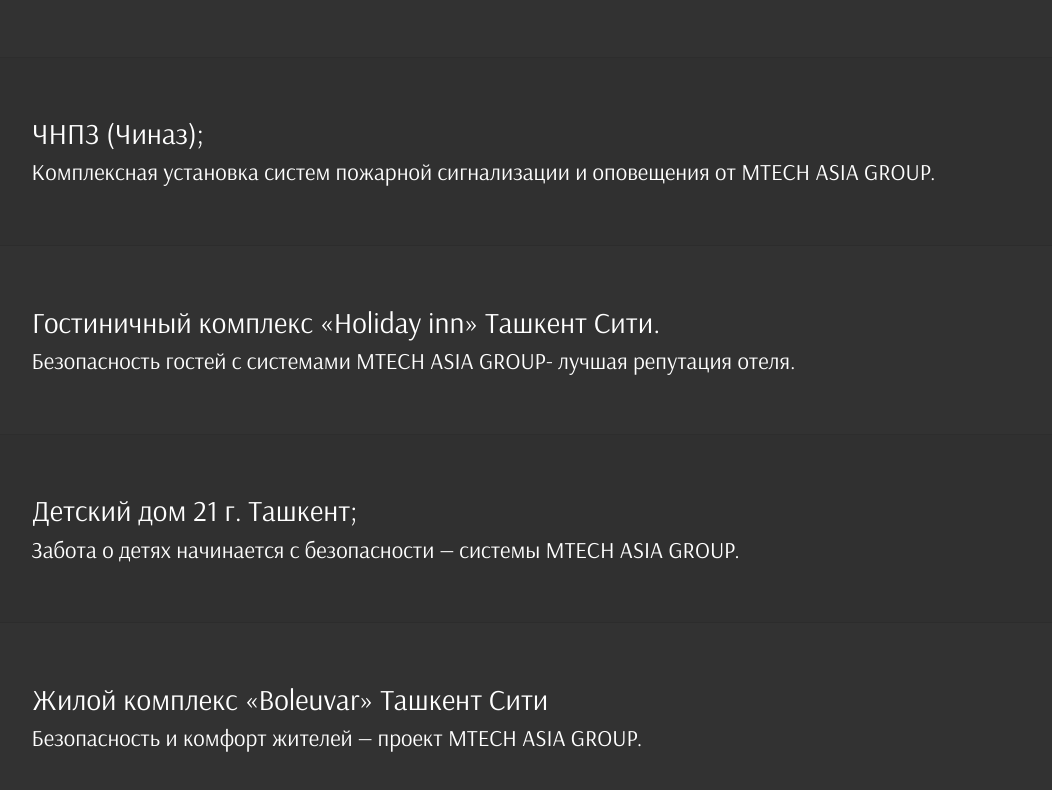
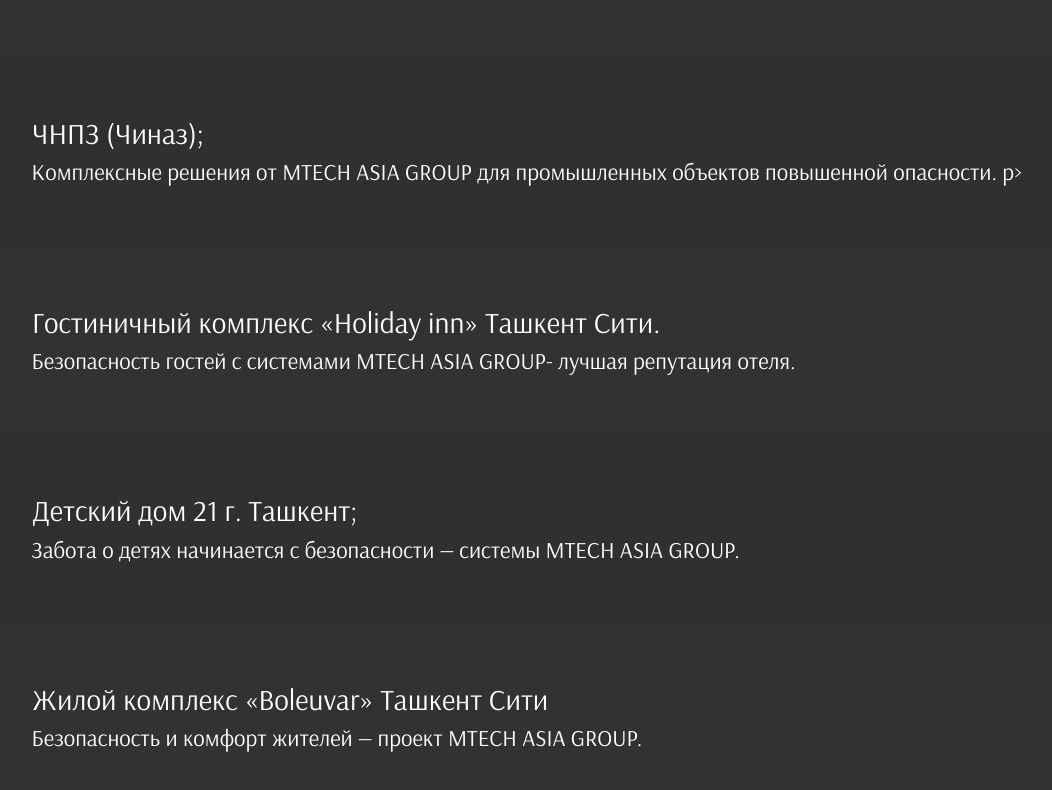
Before and after one commit to Veni0010/product_page2, a plain HTML site: page index.html in a window 1280 px wide. Shown: the part 3044-3834 px from the top of the page, without its empty margins (10-1062 px from the left). Drawn offline with Linux system fonts and the light colour scheme.

Commit message:
index.html

```diff
--- a/index.html
+++ b/index.html
@@ -212,8 +212,8 @@
 		</div>
 		<div href="#" class="magic-list__item">
 			<div class="magic-list__header">ЧНПЗ (Чиназ);</div>
-			<p class="magic-list__header_description">Комплексная установка систем пожарной сигнализации и оповещения от MTECH ASIA GROUP.
-</p>
+			<p class="magic-list__header_description">Комплексные решения от МТЕСН ASIA GROUP для промышленных объектов повышенной опасности.
+p>
 			<div class="cursor">
 				<div class="cursor__image" style="background-image: url(img/13.jpg);"></div>
 			</div>
```
